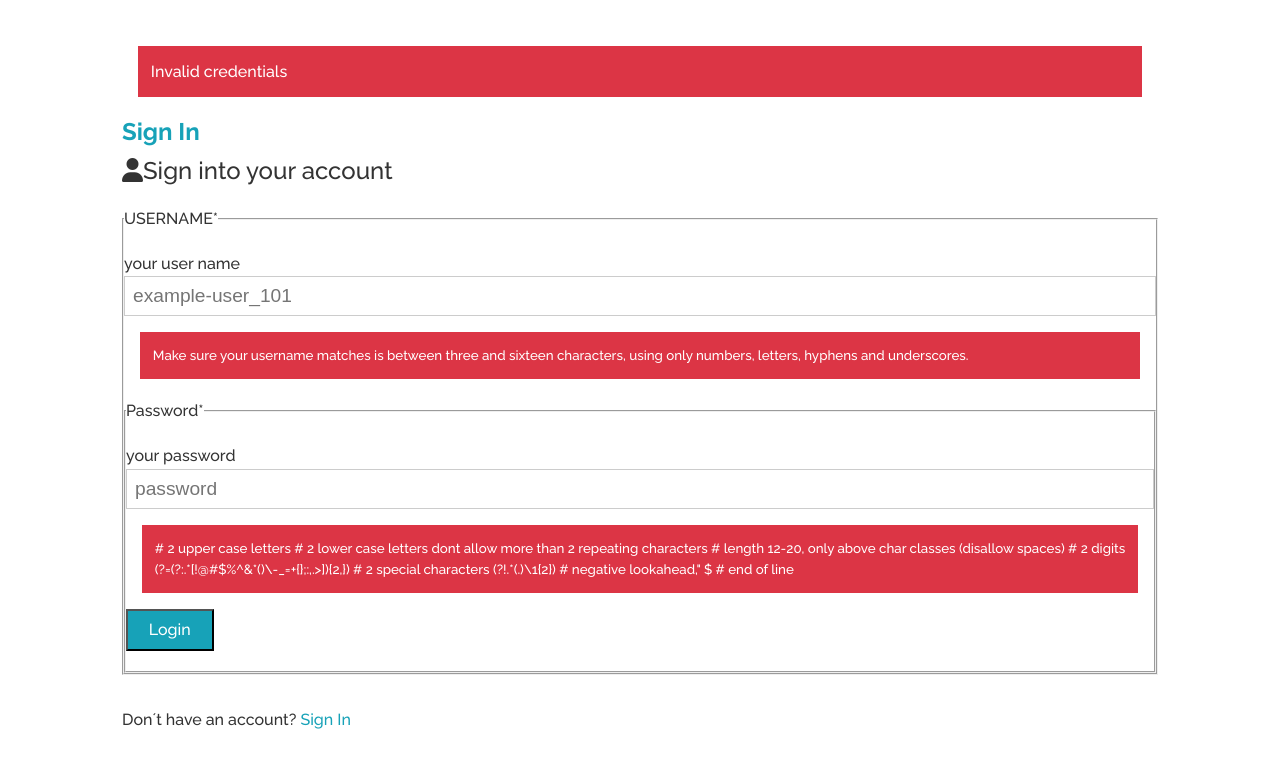
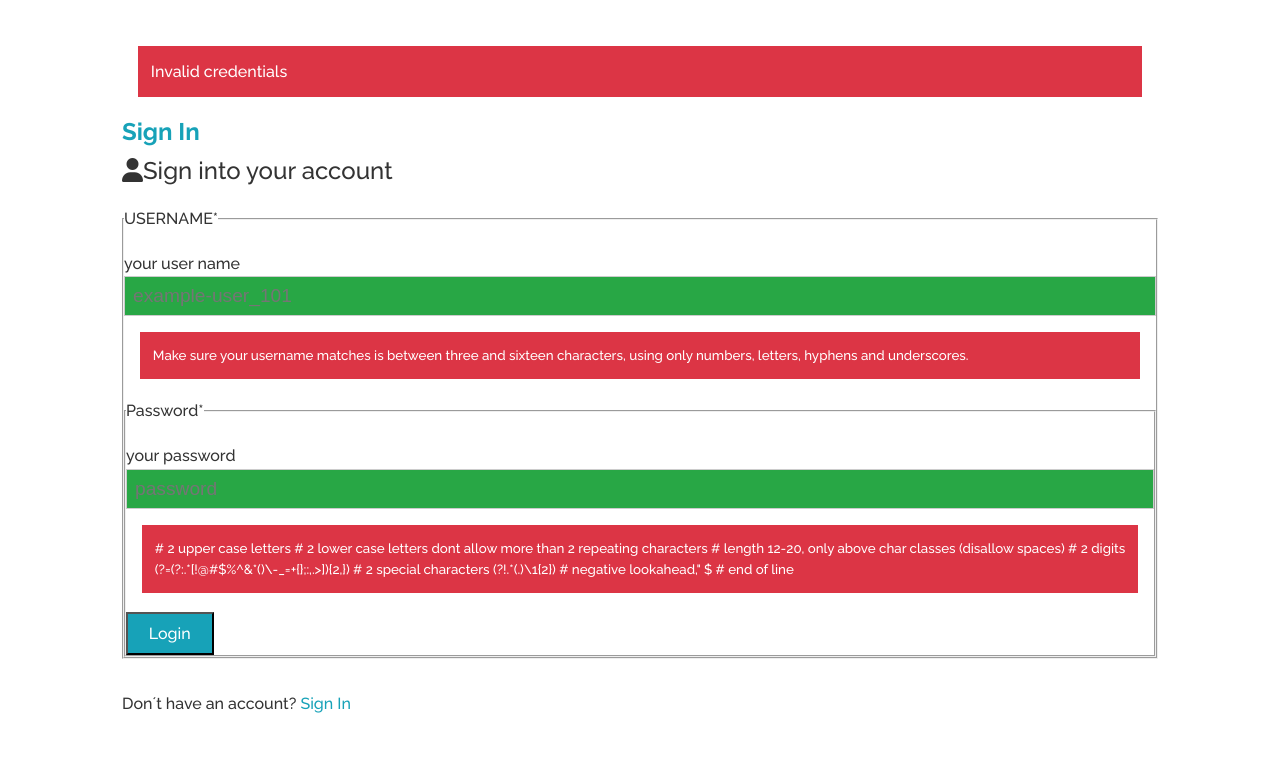
Before and after one commit to Ousman37/css-framework-CA, a website: page login.html in a window 1280 px wide. Shown: the part 66-834 px from the top of the page. Drawn offline with nearby package versions, Linux system fonts and the light colour scheme.

Commit message:
working on the login form validation

```diff
--- a/src/scss/_form.scss
+++ b/src/scss/_form.scss
@@ -26,17 +26,7 @@
       font: inherit;
   }
 
-.form-control:invalid {
-  background: var(--warning);
-}
 
-.form-control:valid + small {
-  display: none;
-}
-
-.form-control:invalid + small {
-  display: block;
-}
 
   .social-input{
       display: flex;
@@ -65,3 +55,15 @@
     }
     }
 }
+
+.form-control:invalid {
+  background: $success-color;
+}
+
+.form-control:valid + small {
+  display: none;
+}
+
+.form-control:invalid + small {
+  display: block;
+}
```
Also changed, not shown: login.html (+1 -1 lines), dist/css/index.css, 1 other file.
